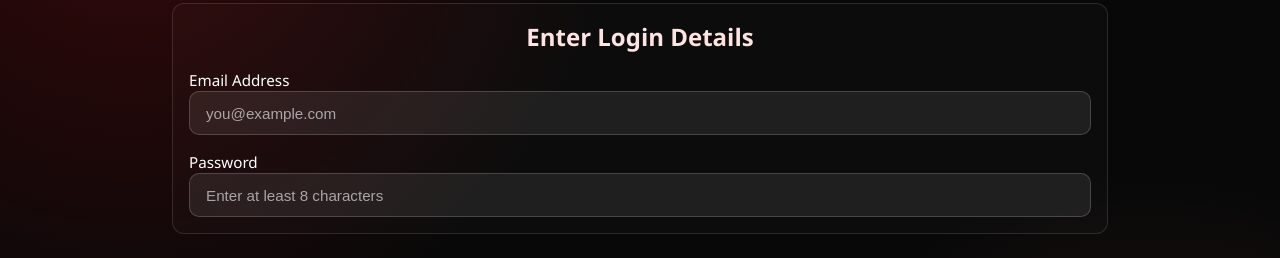
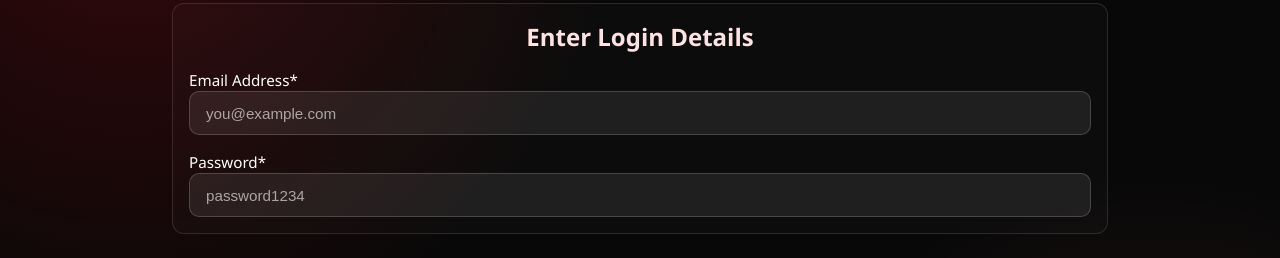
Before and after one commit to nickstoni/Team_5_Cinema_E-Booking_System, a React (Create React App) app in the folder frontend/: page /login in a window 1280 px wide. Shown: the part 206-464 px from the top of the page. Built offline with nearby package versions, Linux system fonts and the light colour scheme; no server answers.

Commit message:
minor changes

```diff
--- a/frontend/src/components/login/LoginSection.js
+++ b/frontend/src/components/login/LoginSection.js
@@ -3,7 +3,7 @@ function LoginSection({formData, onInputChange}) {
     <div className="login-section">
       <h2>Enter Login Details</h2>
       <label className="email-section">
-          <span className="form-label">Email Address</span>
+          <span className="form-label">Email Address*</span>
           <input
             type="email"
             className="form-input"
@@ -17,7 +17,7 @@ function LoginSection({formData, onInputChange}) {
         </label>
 
         <label className="password-section">
-          <span className="form-label">Password</span>
+          <span className="form-label">Password*</span>
           <input
             type="password"
             className="form-input"
@@ -25,7 +25,7 @@ function LoginSection({formData, onInputChange}) {
             value={formData.password}
             onChange={onInputChange}
             autoComplete="new-password"
-            placeholder="Enter at least 8 characters"
+            placeholder="password1234"
             required
           />
         </label>
```
Also changed, not shown: frontend/src/styles/login/LoginPage.css (line endings or trailing spaces).
